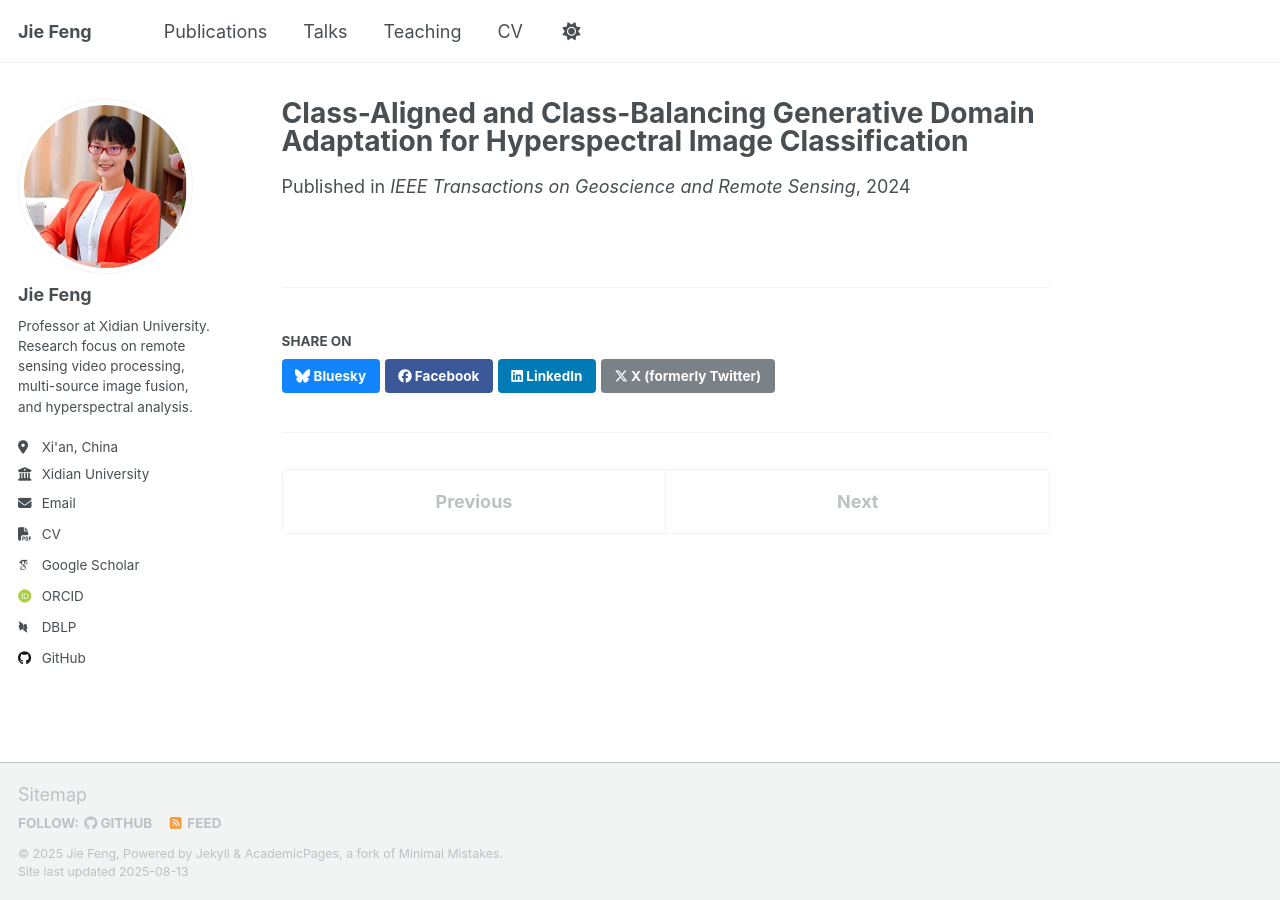
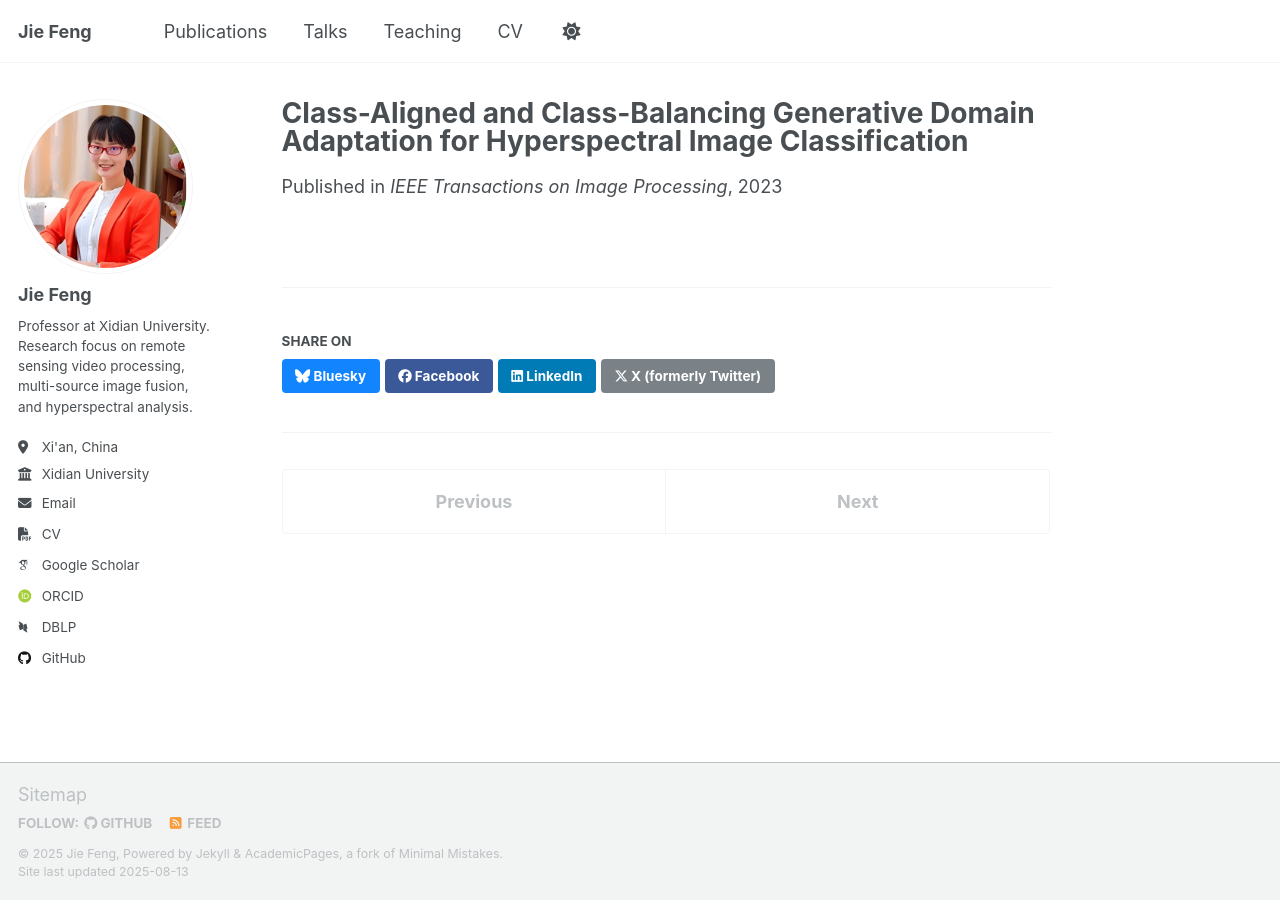
Before and after one commit to jiefeng0109/jiefeng0109.github.io, a Jekyll site: the page built from _publications/2023-03-06-paper-title-number-6.md, in a window 1280 px wide. Built offline with Jekyll 4.4.1, drawn with Linux system fonts in a browser that asks for light colours; some web fonts are replaced; a script that is not in the unit is left out.

Commit message:
Update and rename 2024-02-20-paper-title-number-4.md to 2023-03-06-paper-title-number-6.md

```diff
--- a/_publications/2024-02-20-paper-title-number-4.md
+++ b/_publications/2023-03-06-paper-title-number-6.md
@@ -2,7 +2,7 @@
 title: "Class-Aligned and Class-Balancing Generative Domain Adaptation for Hyperspectral Image Classification"
 collection: publications
 category: manuscripts
-permalink: /publication/2024-02-20-paper-title-number-4
-date: 2024-02-20
-venue: 'IEEE Transactions on Geoscience and Remote Sensing'
+permalink: /publication/2023-03-06-paper-title-number-6
+date: 2023-03-06
+venue: 'IEEE Transactions on Image Processing'
 ---
```
